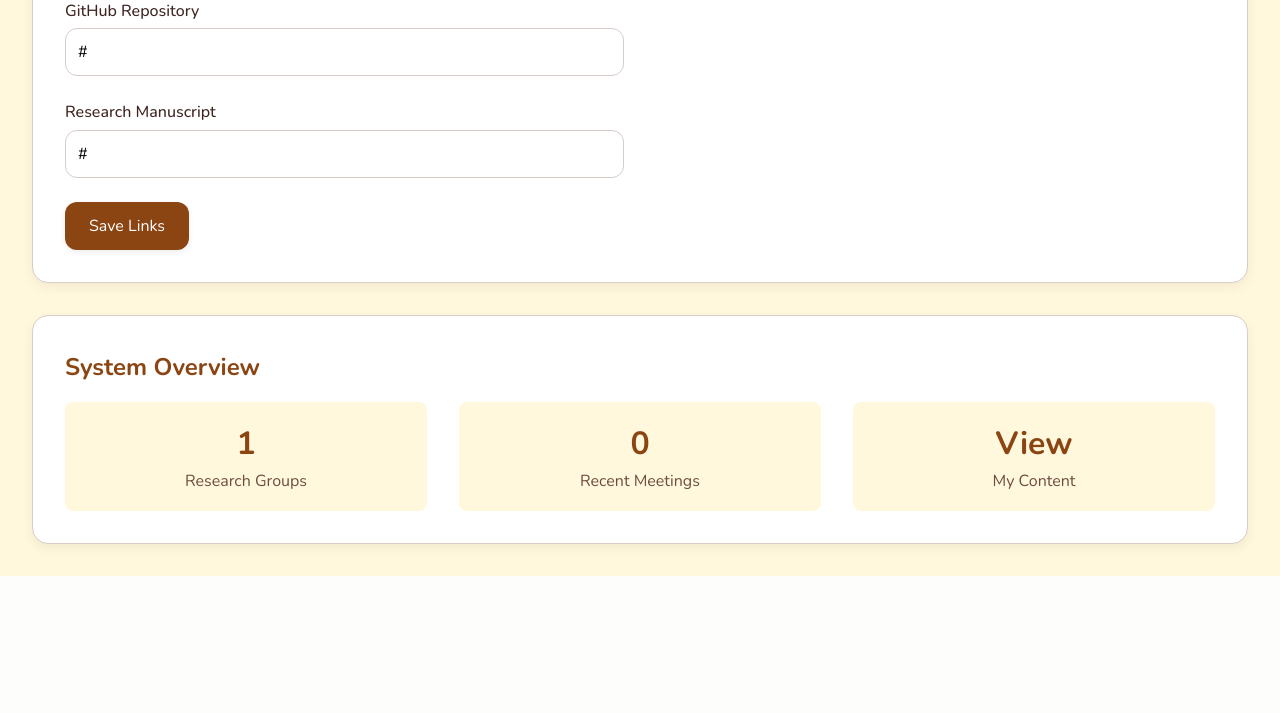
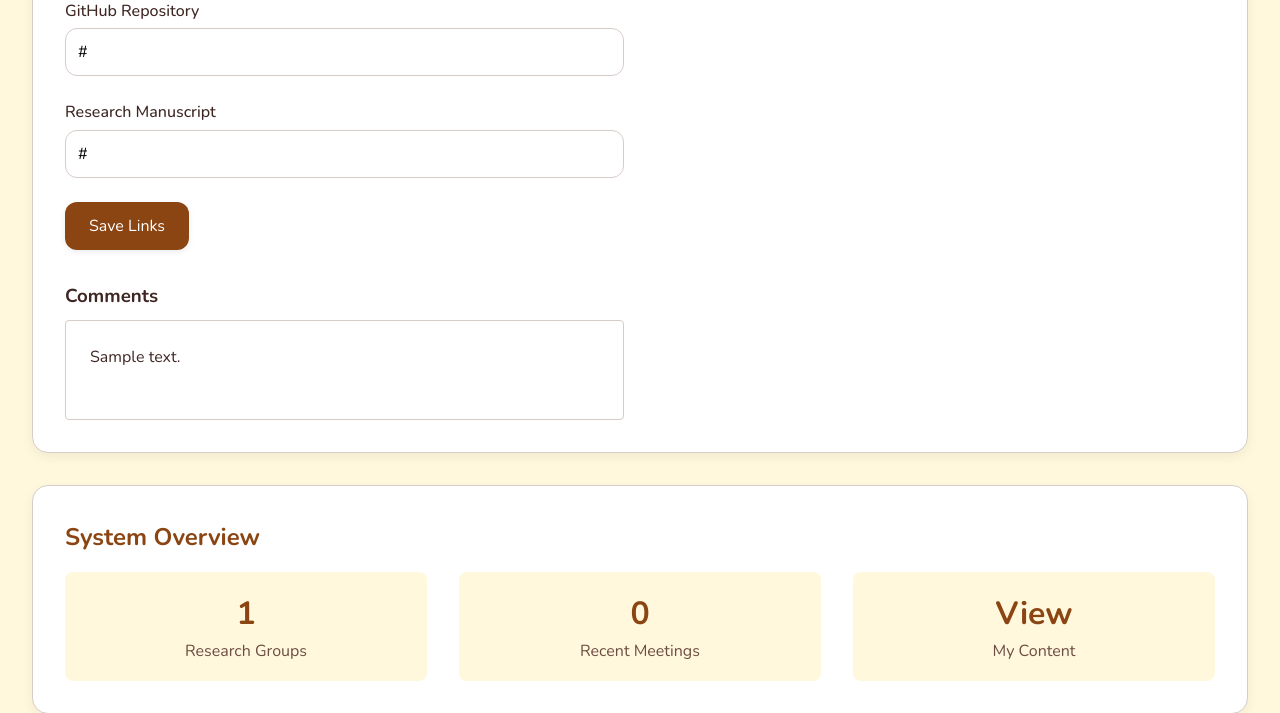
Before and after one commit to lokeshmohanty/labMan, a Flask app: page /dashboard in a window 1280 px wide. Shown: the part 1754-2467 px from the top of the page. Before the commit the page ends 2330 px from the top, so only its background shows below. Run offline with Flask 3, Linux system fonts and the light colour scheme; the visitor is signed in with stand-in values (Sample User, id 1); data comes from the database, SQL or seed files in the repository; tables that the repository leaves empty hold one stand-in row (values such as "Sample post").

Commit message:
feat: add option to comment on user research (only admin, lead)

```diff
--- a/labman/lib/data.py
+++ b/labman/lib/data.py
@@ -4,8 +4,6 @@ import os
 from dotenv import load_dotenv
 
 load_dotenv()
-
-
 
 # Ensure data directory exists in the project root
 # Use current working directory as the base (where labman is run from)
@@ -22,6 +20,7 @@ def get_db():
         db = g._database = sqlite3.connect(DATABASE)
         db.row_factory = sqlite3.Row
     return db
+
 
 def close_db(e=None):
     """Close database connection"""
@@ -165,6 +164,7 @@ def init_db():
             updated_at TIMESTAMP DEFAULT CURRENT_TIMESTAMP,
             start_date DATE,
             end_date DATE,
+            comments TEXT,
             FOREIGN KEY (user_id) REFERENCES users(id) ON DELETE CASCADE
         )
     ''')
--- a/labman/lib/helpers.py
+++ b/labman/lib/helpers.py
@@ -6,7 +6,6 @@ to reduce code duplication and improve maintainability.
 """
 import os
 from typing import Optional, Dict, Any, List
-import yaml
 from dotenv import load_dotenv
 
 load_dotenv()
--- a/labman/lib/research.py
+++ b/labman/lib/research.py
@@ -41,6 +41,7 @@ def get_research_plan(user_id):
         'research_progress': research_progress,
         'github_link': github_link,
         'manuscript_link': manuscript_link,
+        'comments': plan_dict.get('comments', ''),
         'tasks': tasks_list,
         'documents': documents,
         'start_date': start_date,
@@ -175,3 +176,38 @@ def update_task_start_date(task_id, new_start_date):
     except Exception as e:
         print(f"Error updating task start date: {e}")
         return False
+
+def update_research_comments(user_id, comments):
+    """Update research comments (admin/group lead only)"""
+    try:
+        # Check if record exists first
+        existing = query_db('SELECT * FROM research_plans WHERE user_id = ?', [user_id], one=True)
+
+        if not existing:
+            # Create new record with comments
+            execute_db('''
+                INSERT INTO research_plans (user_id, comments)
+                VALUES (?, ?)
+            ''', (user_id, comments))
+        else:
+            # Update existing record
+            execute_db('''
+                UPDATE research_plans
+                SET comments = ?, updated_at = CURRENT_TIMESTAMP
+                WHERE user_id = ?
+            ''', (comments, user_id))
+
+        # Log action (optional - don't fail if logging fails)
+        try:
+            from flask import session
+            from labman.lib.audit import log_action
+            log_action(session.get('user_id'), "updated research comments", f"User ID: {user_id}")
+        except Exception as log_error:
+            print(f"Warning: Could not log action: {log_error}")
+
+        return True
+    except Exception as e:
+        print(f"Error updating research comments: {e}")
+        import traceback
+        traceback.print_exc()
+        return False
--- a/labman/server.py
+++ b/labman/server.py
@@ -148,6 +148,8 @@ def users():
 @app.route('/members/<int:user_id>/research')
 @require_login
 def member_research(user_id):
+    from labman.lib.groups import get_user_groups
+
     target_user = get_user_by_id(user_id)
     if not target_user:
         flash('User not found', 'error')
@@ -159,7 +161,23 @@ def member_research(user_id):
     timeline_start = (today - timedelta(days=7)).strftime('%Y-%m-%d')
     timeline_end = (today + timedelta(days=14)).strftime('%Y-%m-%d')
 
-    return render_template('member_research.html', target_user=target_user, plan=plan, timeline_start=timeline_start, timeline_end=timeline_end)
+    # Check if current user can edit comments (admin or group lead)
+    current_user = get_current_user()
+    can_edit_comments = False
+
+    if current_user['is_admin']:
+        can_edit_comments = True
+    else:
+        # Check if current user is a lead of any group that the target user belongs to
+        target_user_groups = get_user_groups(user_id)
+        for group in target_user_groups:
+            if group.get('lead_id') == current_user['id']:
+                can_edit_comments = True
+                break
+
+    return render_template('member_research.html', target_user=target_user, plan=plan,
+                         timeline_start=timeline_start, timeline_end=timeline_end,
+                         can_edit_comments=can_edit_comments)
 @app.route('/users/create', methods=['GET', 'POST'])
 @require_admin
 def create_user_route():
@@ -176,9 +194,59 @@ def create_user_route():
 
     return render_template('user_form.html')
 
-@app.route('/users/<int:user_id>/resend-invitation', methods=['POST'])
+@app.route('/research/<int:user_id>/update-comments', methods=['POST'])
+@require_login
+def update_research_comments_route(user_id):
+    from labman.lib.research import update_research_comments
+    from labman.lib.groups import get_user_groups
+
+    print(f"DEBUG: Attempting to update comments for user_id={user_id}")
+
+    target_user = get_user_by_id(user_id)
+    if not target_user:
+        print(f"DEBUG: User {user_id} not found")
+        flash('User not found', 'error')
+        return redirect(url_for('research'))
+
+    current_user = get_current_user()
+    print(f"DEBUG: Current user: {current_user['id']}, is_admin: {current_user['is_admin']}")
+
+    # Check permissions: admin or group lead
+    can_edit = False
+    if current_user['is_admin']:
+        can_edit = True
+        print(f"DEBUG: User is admin, can edit")
+    else:
+        # Check if current user is a lead of any group that the target user belongs to
+        target_user_groups = get_user_groups(user_id)
+        print(f"DEBUG: Target user groups: {[g.get('name') for g in target_user_groups]}")
+        for group in target_user_groups:
+            if group.get('lead_id') == current_user['id']:
+                can_edit = True
+                print(f"DEBUG: User is lead of group {group.get('name')}, can edit")
+                break
+
+    if not can_edit:
+        print(f"DEBUG: Permission denied for user {current_user['id']}")
+        flash('Only admins and group leads can edit research comments', 'error')
+        return redirect(url_for('member_research', user_id=user_id))
+
+    comments = request.form.get('comments', '')
+    print(f"DEBUG: Comments length: {len(comments)}")
+
+    if update_research_comments(user_id, comments):
+        print(f"DEBUG: Successfully updated comments")
+        flash('Research comments updated!', 'success')
+    else:
+        print(f"DEBUG: Failed to update comments")
+        flash('Failed to update comments', 'error')
+
+    return redirect(url_for('member_research', user_id=user_id))
+
+
+@app.route('/users/<int:user_id>/resend-activation', methods=['POST'])
 @require_admin
-def resend_invitation(user_id):
+def resend_activation_route(user_id):
     if resend_activation_email(user_id):
         flash('Invitation email resent successfully!', 'success')
     else:
--- a/labman/templates/dashboard.html
+++ b/labman/templates/dashboard.html
@@ -228,6 +228,22 @@
                 </div>
                 <button type="submit" class="btn btn-primary">Save Links</button>
             </form>
+
+            <!-- Comments (Read-only) -->
+            <h3 style="color: var(--text-dark); margin-bottom: 0.5rem; margin-top: 2rem;">Comments</h3>
+            <div id="comments-content"
+                style="background-color: white; padding: 1.5rem; border-radius: 4px; border: 1px solid var(--border); min-height: 100px;">
+            </div>
+
+            <script>
+                document.addEventListener('DOMContentLoaded', () => {
+                    const commentsText = `{{ research_plan.comments if research_plan.comments else '' }}`;
+                    const commentsElement = document.getElementById('comments-content');
+                    if (commentsElement) {
+                        commentsElement.innerHTML = marked.parse(commentsText || '*No comments yet.*');
+                    }
+                });
+            </script>
         </div>
 
         <!-- Tasks Timeline -->
```
Also changed, not shown: labman/templates/member_research.html (+63 -0 lines).
